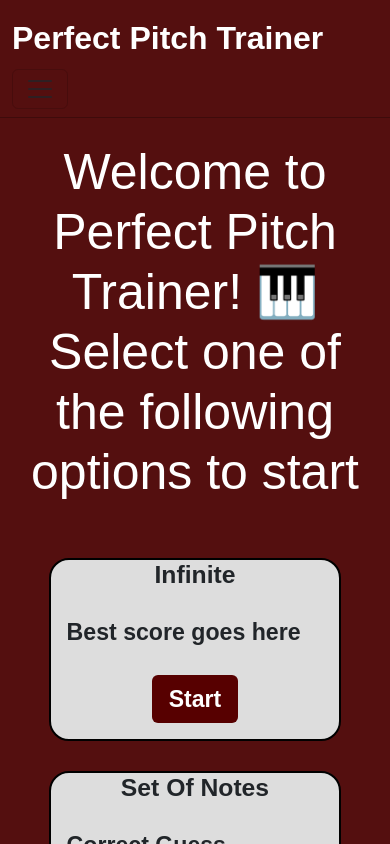
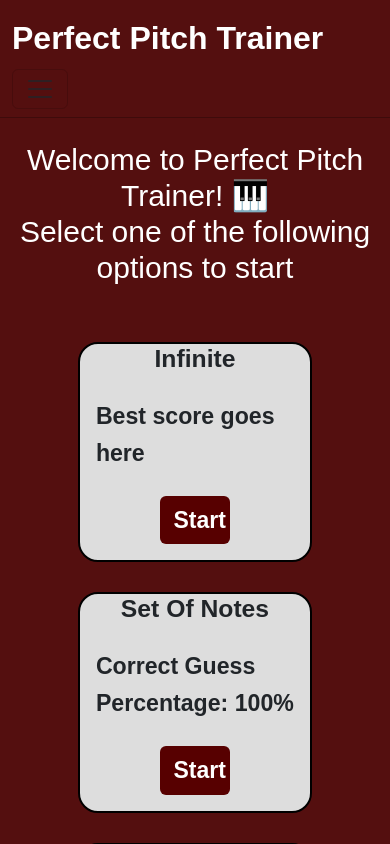
Before and after one commit to IGieckI/Perfect-Pitch-Trainer, a Vue app in the folder client/: page / in a window 390 px wide. Shown: the top 844 px of the page. Built offline with nearby package versions, Linux system fonts and the light colour scheme; a web font is replaced by a local one.

Commit message:
Improve Home UI

```diff
--- a/client/src/views/Home.vue
+++ b/client/src/views/Home.vue
@@ -67,10 +67,14 @@ $title-stroke-color: #000000;
 .title {
     color: $title-color;
     font-size: 50px;
+
+    @media (max-width: 906px) {
+        font-size: 30px;
+    }
 }
 
 .container-home {
-    width: 100%;
+    width: 80%;
     margin: auto;
     display: grid;
     grid-template-columns: 1fr 1fr;
```
